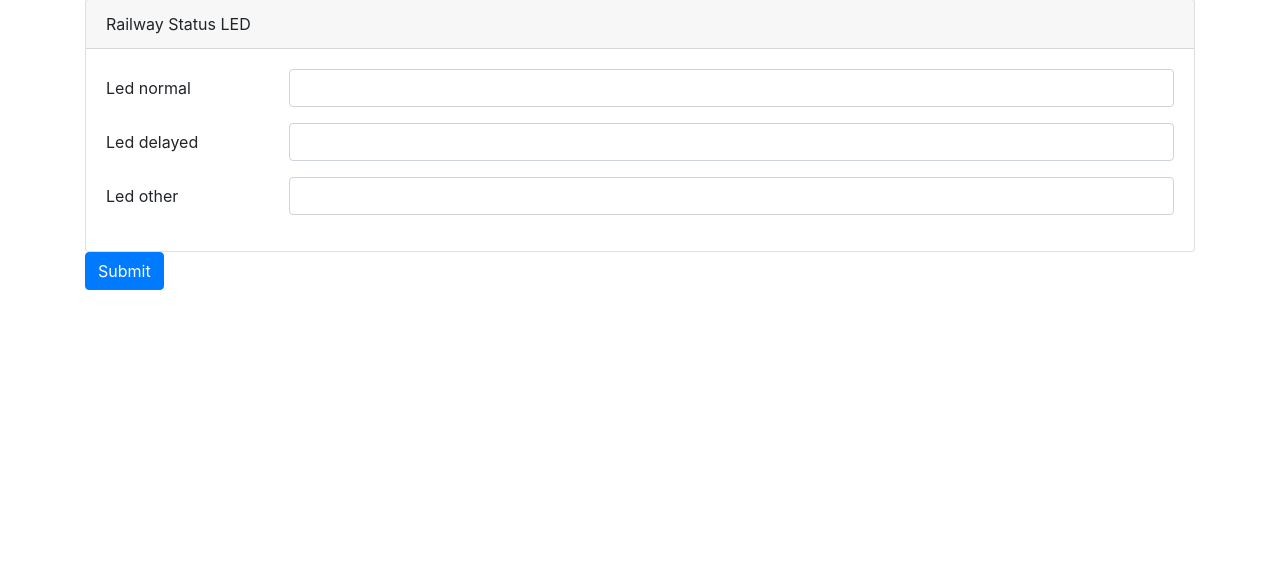
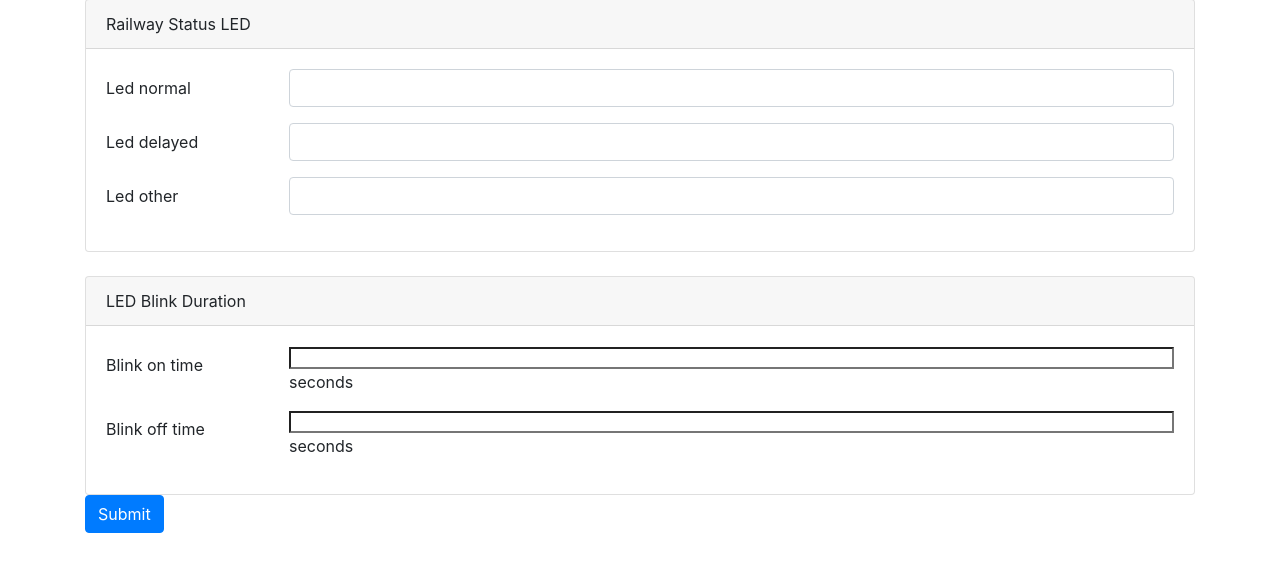
Before and after one commit to ichigozero/iot-py, a Python web app: template app/templates/settings/pydensha.html in a window 1280 px wide. Shown: the part 599-1180 px from the top of the page. Before the commit the page ends 889 px from the top, so only its background shows below. Run offline with Jinja, Linux system fonts and the light colour scheme; the template is opened without the code that fills it: most values are stand-ins (such as "Sample title", 1, 10 or a date in 2020); form fields are guessed from the names that the template uses.

Commit message:
Add input range element for blink on/off duration

```diff
--- a/app/settings/forms.py
+++ b/app/settings/forms.py
@@ -88,6 +88,8 @@ class PyDenshaForm(FlaskForm):
     led_normal = gpio_select_field(u'Normal')
     led_delayed = gpio_select_field(u'Delayed')
     led_other = gpio_select_field(u'Other')
+    blink_on_time = DecimalRangeField(u'On Time', places=1)
+    blink_off_time = DecimalRangeField(u'Off Time', places=1)
 
     submit = SubmitField('Apply')
 
--- a/app/templates/settings/pydensha.html
+++ b/app/templates/settings/pydensha.html
@@ -120,6 +120,34 @@
           </div>
         </div>
       </div>
+      <div class="card mt-4">
+        <div class="card-header">LED Blink Duration</div>
+        <div class="card-body">
+          <div class="form-group row">
+            {{ form.blink_on_time.label(class_="col-lg-2 col-form-label") }}
+            <div class="col-lg-10">
+              {{ form.blink_on_time(id="blink-on-time", class_="custom-range",
+                                    min=1.0, max=5.0, step=0.5) }}
+              <output>
+                <span id="blink-on-time-val"></span>
+                <span> seconds</span>
+              </output>
+            </div>
+          </div>
+          <div class="form-group row">
+            {{ form.blink_off_time.label(class_="col-lg-2 col-form-label") }}
+            <div class="col-lg-10">
+              {{ form.blink_off_time(id="blink-off-time",
+                                     class_="custom-range",
+                                     min=1.0, max=5.0, step=0.5) }}
+              <output>
+                <span id="blink-off-time-val"></span>
+                <span> seconds</span>
+              </output>
+            </div>
+          </div>
+        </div>
+      </div>
       {{ form.submit(class_="btn btn-primary") }}
     </form>
 </div>
@@ -138,5 +166,7 @@
   import {outputSliderVal}
   from '{{ url_for('static', filename='helper.js') }}';
   outputSliderVal('fetch-intvl', 'fetch-intvl-val');
+  outputSliderVal('blink-on-time', 'blink-on-time-val');
+  outputSliderVal('blink-off-time', 'blink-off-time-val');
 </script>
 {% endblock %}
```
Also changed, not shown: app/settings/views.py (+9 -1 lines), tests/conftest.py (+4 -0 lines), tests/functional/test_settings.py (+7 -2 lines).
